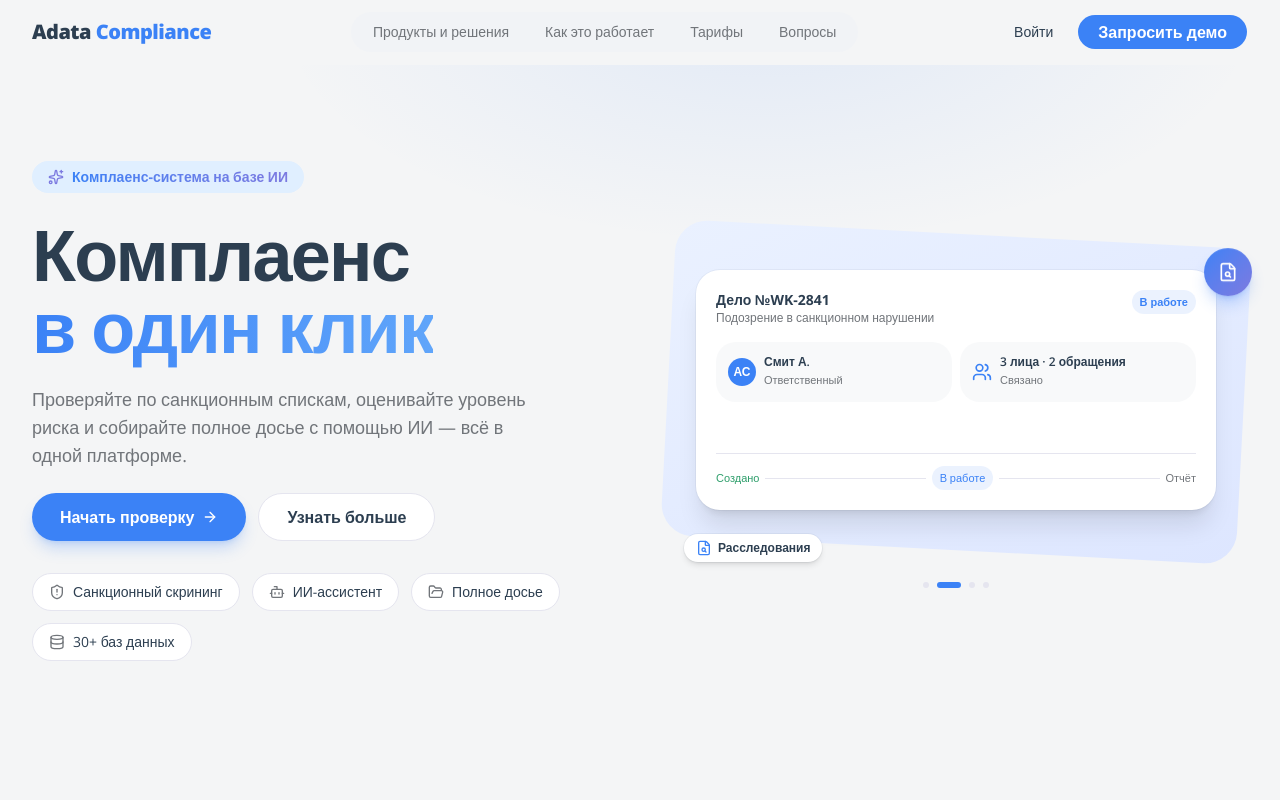
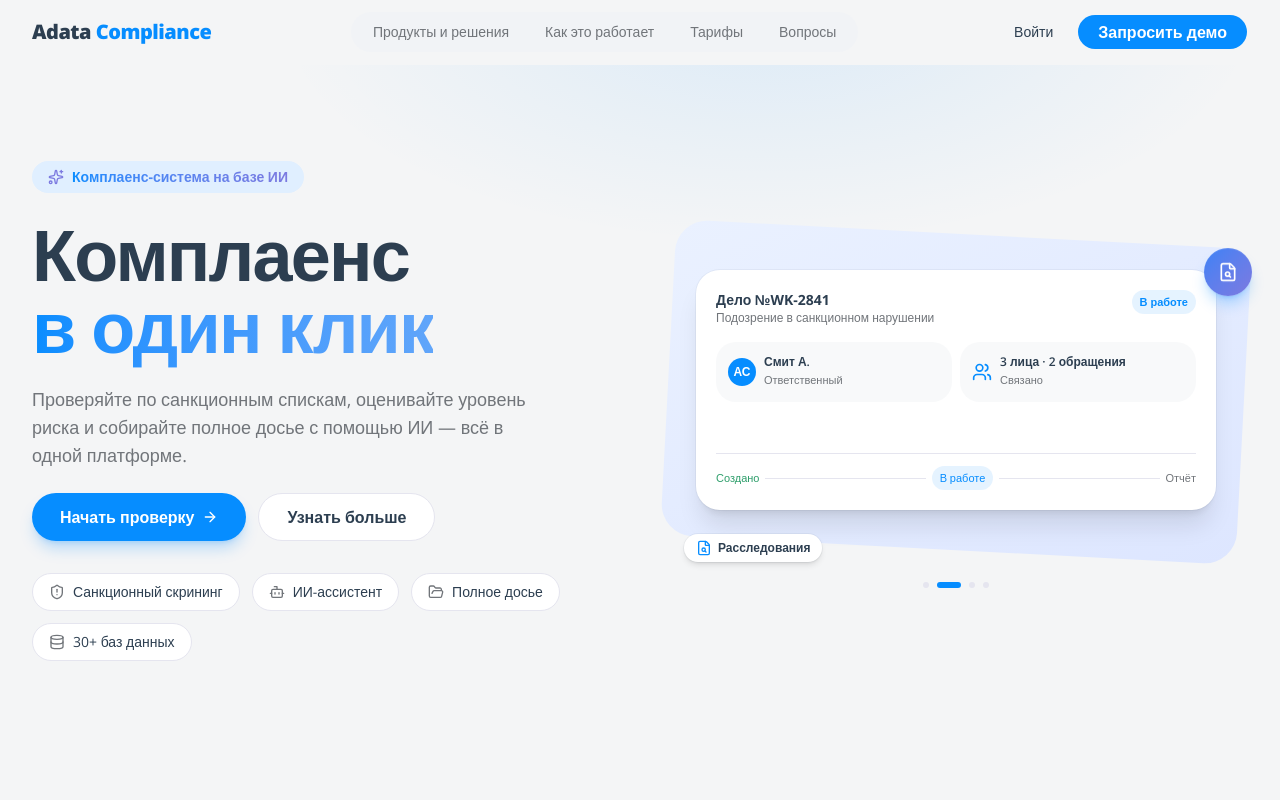
Before and after one commit to dzhmnklva012/-e-analytic, a Next.js app in the folder compliance-landing/: page / in a window 1280 px wide. Shown: the top 800 px of the page. Built offline with nearby package versions, Linux system fonts and the light colour scheme.

Commit message:
Auto-update: globals.css

```diff
--- a/compliance-landing/src/app/globals.css
+++ b/compliance-landing/src/app/globals.css
@@ -9,7 +9,7 @@
   ADATA's Figma palette mapped onto shadcn's semantic CSS variables so the whole
   page (and every shadcn component) is driven by one token set.
   Authoritative Figma tokens: bg #f4f5f6, card #fff, line #e5e5ef, text #2c3e50,
-  secondary text #71757a, muted #9da3ac, light-blue #e0efff, primary #3b82f6,
+  secondary text #71757a, muted #9da3ac, light-blue #e0efff, primary #068dff,
   accent yellow #fbc920.
 */
 :root {
@@ -22,21 +22,21 @@
   --popover: #ffffff;
   --popover-foreground: #2c3e50;
 
-  --primary: #3b82f6; /* Tailwind blue-500 — buttons / accent */
+  --primary: #068dff; /* Tailwind blue-500 — buttons / accent */
   --primary-foreground: #ffffff;
   --secondary: #e0efff; /* light blue (selected/active/tint) */
-  --secondary-foreground: #3b82f6;
+  --secondary-foreground: #068dff;
   --muted: #f1f3f6; /* subtle fill */
   --muted-foreground: #71757a; /* secondary gray text */
   --accent: #e0efff; /* hover tint */
-  --accent-foreground: #3b82f6;
+  --accent-foreground: #068dff;
   --destructive: #e74135;
   --success: #2e9e6b; /* low risk / valid */
   --warning: #d98521; /* medium risk / needs attention */
 
   --border: #e5e5ef;
   --input: #e5e5ef;
-  --ring: #3b82f6;
+  --ring: #068dff;
 
   /* accent yellow (badges / highlights) */
   --accent-yellow: #fbc920;
@@ -46,7 +46,7 @@
   --risk-medium: #d98521;
   --risk-high: #e74135;
 
-  --chart-1: #3b82f6;
+  --chart-1: #068dff;
   --chart-2: #34d1c4;
   --chart-3: #fbc920;
   --chart-4: #7c7ae0;
@@ -54,12 +54,12 @@
 
   --sidebar: #ffffff;
   --sidebar-foreground: #2c3e50;
-  --sidebar-primary: #3b82f6;
+  --sidebar-primary: #068dff;
   --sidebar-primary-foreground: #ffffff;
   --sidebar-accent: #e0efff;
-  --sidebar-accent-foreground: #3b82f6;
+  --sidebar-accent-foreground: #068dff;
   --sidebar-border: #e5e5ef;
-  --sidebar-ring: #3b82f6;
+  --sidebar-ring: #068dff;
 }
 
 .dark {
```
